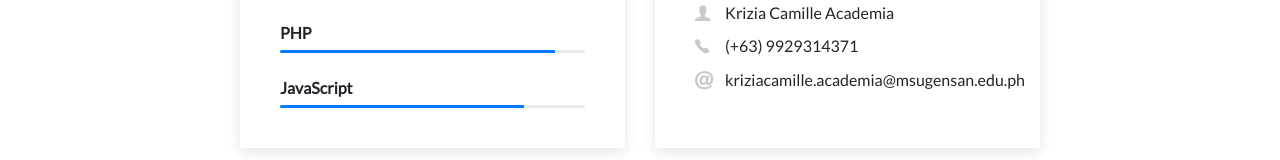
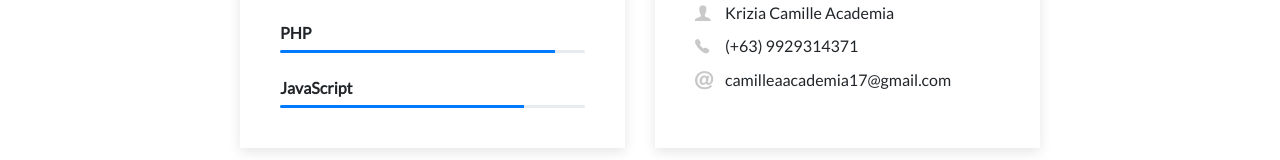
Before and after one commit to camscamillo/cvtemplate, a plain HTML site: page index.html in a window 1280 px wide. Shown: the part 1472-1632 px from the top of the page. Drawn offline with nearby package versions, Linux system fonts and the light colour scheme.

Commit message:
Update index.html

```diff
--- a/index.html
+++ b/index.html
@@ -126,7 +126,7 @@
                       <i class="ion-at icon"></i>
                     </div>
                     <div class="col-9">
-                      <span>kriziacamille.academia@msugensan.edu.ph</span>
+                      <span>camilleaacademia17@gmail.com</span>
                     </div>
                   </div>
                 </div>
```
